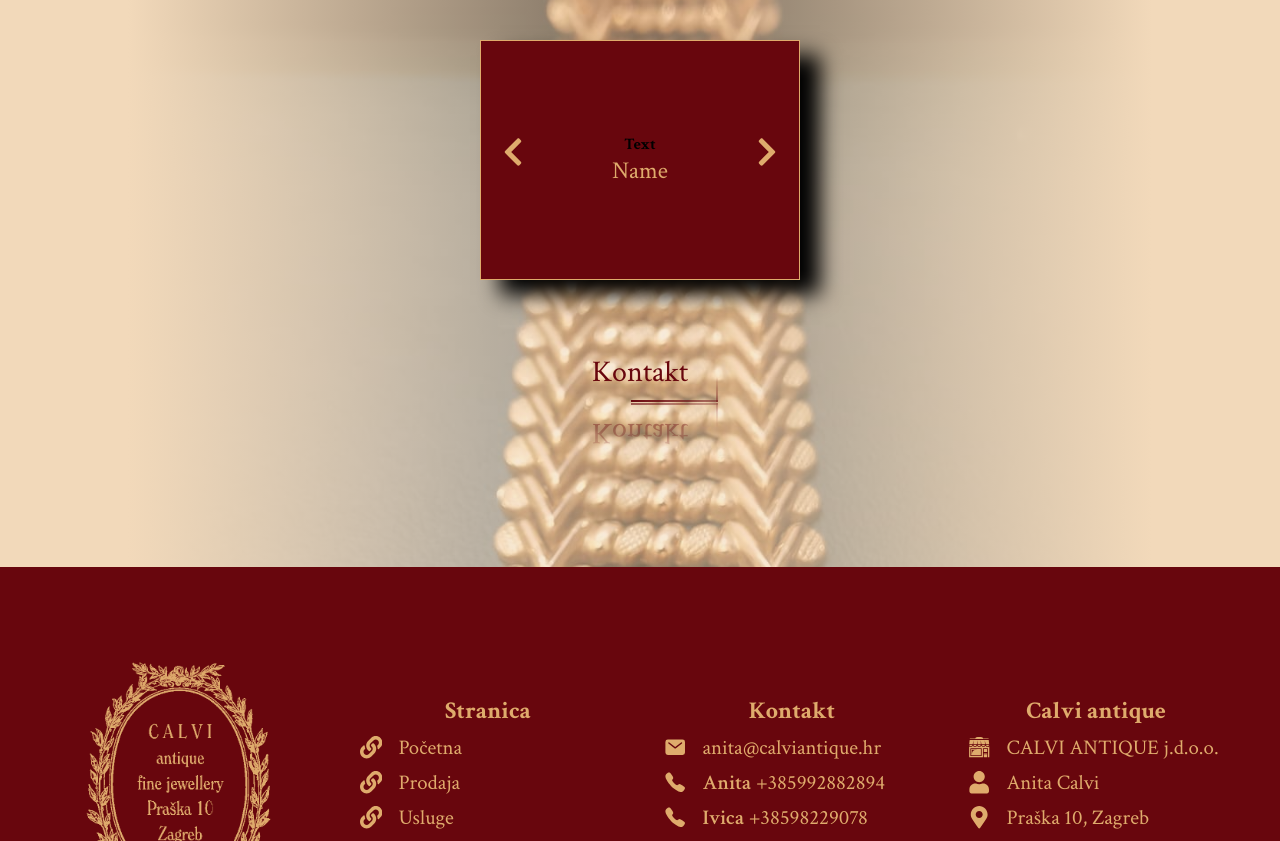
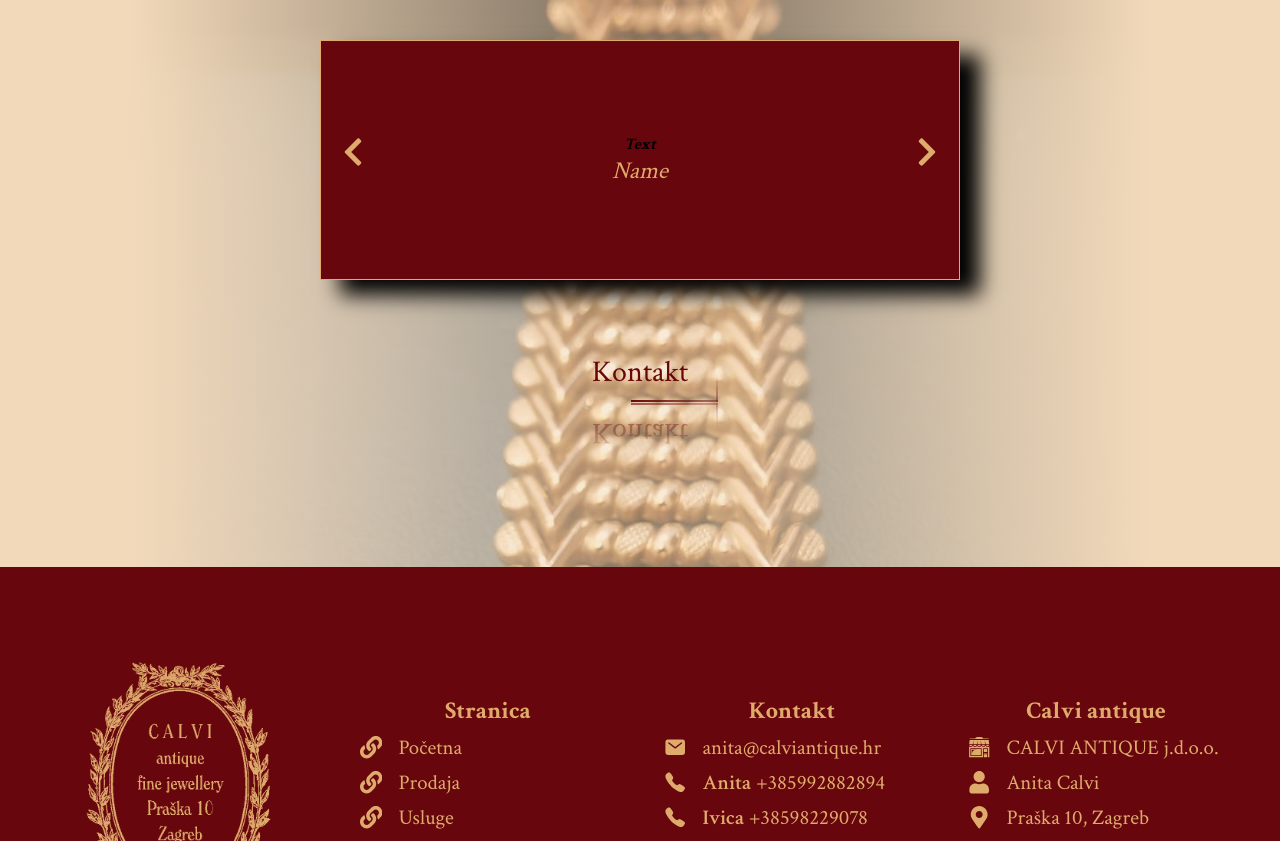
Before and after one commit to Tomislav-Busic/-jewelry-store, a React (Create React App) app: page / in a window 1280 px wide. Shown: the part 3080-3921 px from the top of the page. Built offline with nearby package versions, Linux system fonts and the light colour scheme; no server answers; the database is empty.

Commit message:
slider-testemonials responsive

```diff
--- a/src/Components/HOMESectionsComponents/HomeSectionFive/HSFiveSlider/HSFiveSlider.css
+++ b/src/Components/HOMESectionsComponents/HomeSectionFive/HSFiveSlider/HSFiveSlider.css
@@ -2,10 +2,15 @@
   position: relative;
   margin: 2rem 0;
   height: 15rem;
-  width: 20rem;
+  width: 40rem;
   background-color: #68060d;
   border: 1px solid #dfab6c;
   box-shadow: 20px 15px 20px black;
+}
+@media (max-width: 900px) {
+  .slider-testem {
+    width: 20rem;
+  }
 }
 .slider-testem .btn-st {
   position: absolute;
--- a/src/Components/HOMESectionsComponents/HomeSectionFive/HSFiveSlider/HSFiveSlider.jsx
+++ b/src/Components/HOMESectionsComponents/HomeSectionFive/HSFiveSlider/HSFiveSlider.jsx
@@ -15,8 +15,12 @@ export const HSFiveSlider = () => {
         <FaChevronRight className="icon" />
       </button>
       <div className="slider-content">
-        <h4>Text</h4>
-        <p>Name</p>
+        <h4>
+          <i>Text</i>
+        </h4>
+        <p>
+          <i>Name</i>
+        </p>
       </div>
     </div>
   );
--- a/src/Components/HOMESectionsComponents/HomeSectionFive/HSFiveSlider/HSFiveSlider.scss
+++ b/src/Components/HOMESectionsComponents/HomeSectionFive/HSFiveSlider/HSFiveSlider.scss
@@ -5,10 +5,13 @@
     position: relative;
     margin: 2rem 0;
     height: 15rem;
-    width: 20rem;
+    width: 40rem;
     background-color: $main-color;
     border: 1px solid $font-color;
         box-shadow: 20px 15px 20px black;
+@media (max-width: "900px") {
+        width: 20rem;
+    }
 .btn-st {
         position: absolute;
         top: 40%;
--- a/src/Components/HOMESectionsComponents/HomeSectionFive/HSFiveSlider/testemonials.js
+++ b/src/Components/HOMESectionsComponents/HomeSectionFive/HSFiveSlider/testemonials.js
@@ -1,10 +1,10 @@
 export const testemonials = [
-  { content: "Neka pohvala1", name: "Joža M.1" },
-  { content: "Neka pohvala2", name: "Joža M.2" },
-  { content: "Neka pohvala3", name: "Joža M.3" },
-  { content: "Neka pohvala4", name: "Joža M.4" },
-  { content: "Neka pohvala5", name: "Joža M.5" },
-  { content: "Neka pohvala6", name: "Joža M.6" },
-  { content: "Neka pohvala7", name: "Joža M.7" },
-  { content: "Neka pohvala8", name: "Joža M.8" },
+  { content: " Neka pohvala1 Neka pohvala1 Neka pohvala1", name: "Joža M.1" },
+  { content: " Neka pohvala2 Neka pohvala2 Neka pohvala2", name: "Joža M.2" },
+  { content: " Neka pohvala3 Neka pohvala3 Neka pohvala3", name: "Joža M.3" },
+  { content: " Neka pohvala4 Neka pohvala4 Neka pohvala4", name: "Joža M.4" },
+  { content: " Neka pohvala5 Neka pohvala5 Neka pohvala5", name: "Joža M.5" },
+  { content: " Neka pohvala6 Neka pohvala6 Neka pohvala6", name: "Joža M.6" },
+  { content: " Neka pohvala7 Neka pohvala7 Neka pohvala7", name: "Joža M.7" },
+  { content: " Neka pohvala8 Neka pohvala8 Neka pohvala8", name: "Joža M.8" },
 ];
```
Also changed, not shown: 1 other file (tests, documents, lock files or other folders).
